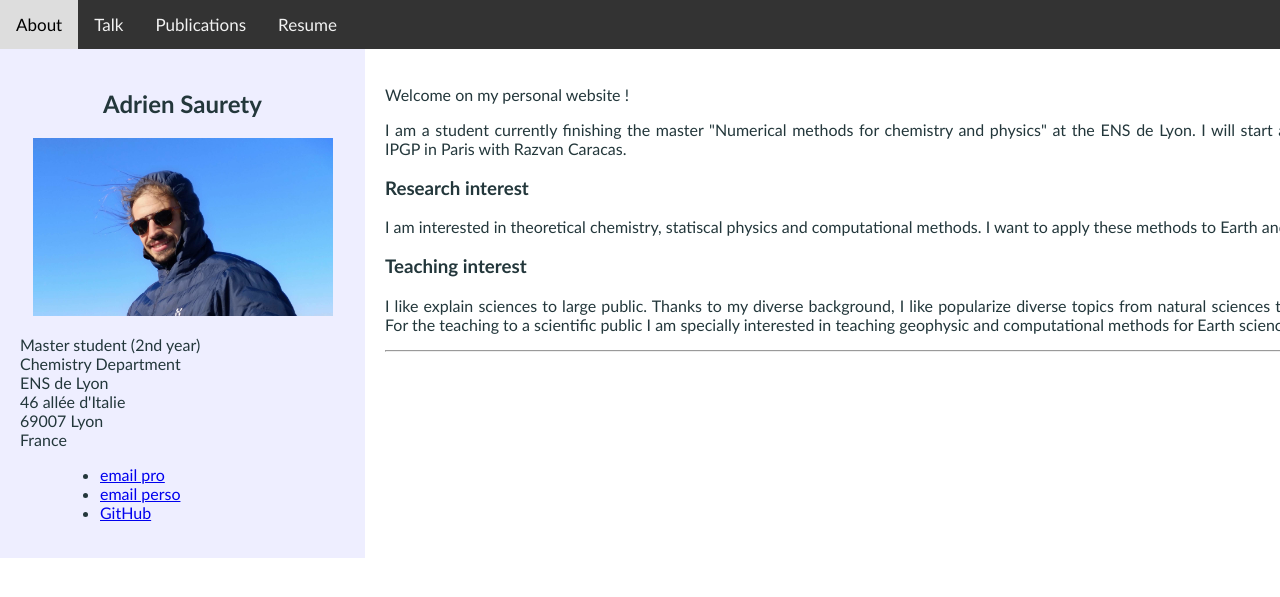
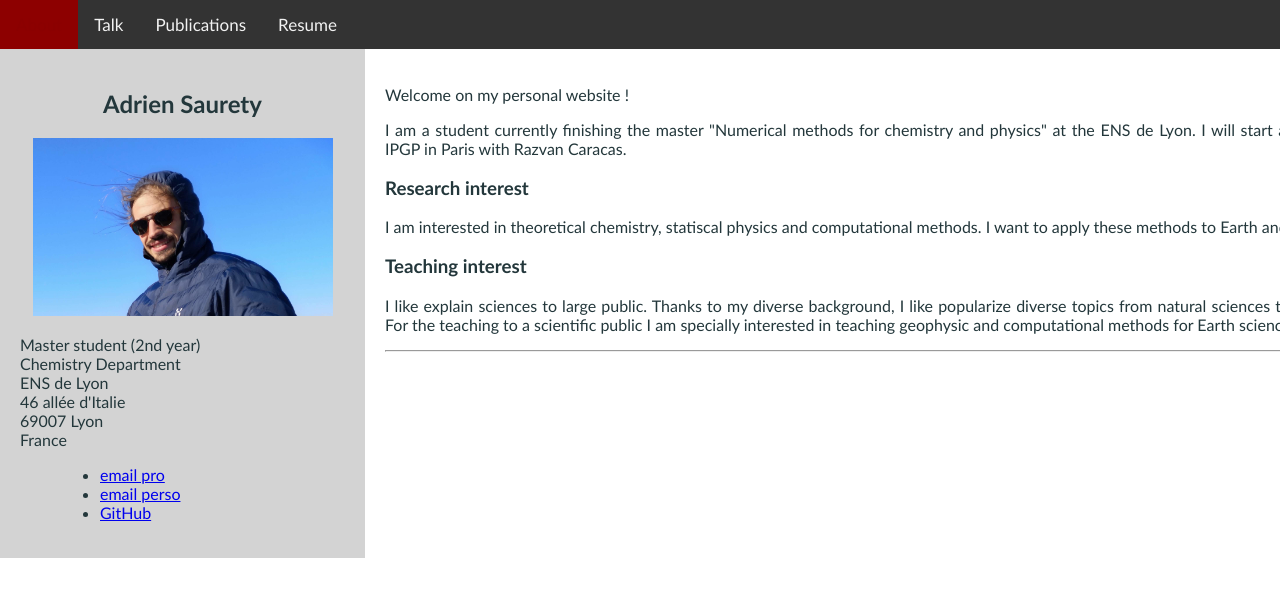
Before and after one commit to adriensaurety/adriensaurety.github.io, a Jekyll site: the page built from index.html, in a window 1280 px wide. Shown: the top 597 px of the page. Built offline with Jekyll 4.4.1, drawn with Linux system fonts in a browser that asks for light colours.

Commit message:
Update main.css

```diff
--- a/css/main.css
+++ b/css/main.css
@@ -99,8 +99,8 @@ padding: 0;
 
 /* Change the color of links on hover */
 .topnav a:hover {
-  background-color: #ddd;
-  color: black;
+  background-color: #8d0000;
+  color: darkred;
 }
 
 /* Add a color to the active/current link */
@@ -123,7 +123,7 @@ padding: 0;
 .side {
   -ms-flex: 25%; /* IE10 */
   flex: 25%;
-  background-color: #eef;
+  background-color: #d3d3d3;
   padding: 20px;
 }
 
```
